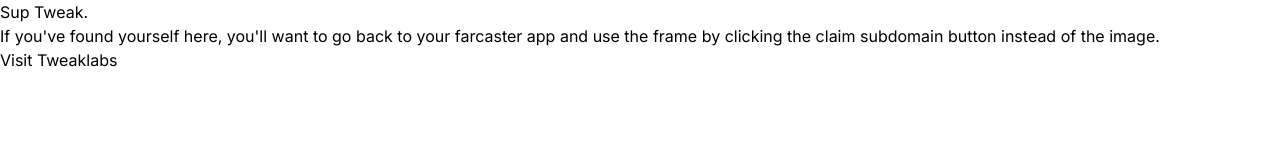
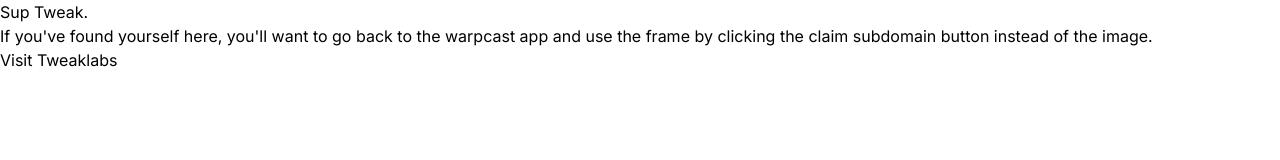
Before and after one commit to brotatdao/tweakframe, a Next.js app: page / in a window 1280 px wide. Shown: the top 160 px of the page. Built offline with nearby package versions, Linux system fonts and the light colour scheme.

Commit message:
landing content

```diff
--- a/app/page.tsx
+++ b/app/page.tsx
@@ -3,7 +3,7 @@
     <div className="flex items-center justify-center min-h-screen bg-gray-100">
       <div className="text-center p-8 bg-white shadow-md rounded-lg border border-gray-200">
         <h1 className="text-2xl md:text-4xl font-bold text-zinc-900 mb-4">Sup Tweak.</h1>
-        <p className="mb-6 text-zinc-600">If you've found yourself here, you'll want to go back to your farcaster app and use the frame by clicking the claim subdomain button instead of the image.</p>
+        <p className="mb-6 text-zinc-600">If you've found yourself here, you'll want to go back to the warpcast app and use the frame by clicking the claim subdomain button instead of the image.</p>
         <a href="https://www.tweaklabs.xyz" className="bg-lime-600 hover:bg-lime-700 text-white font-bold py-2 px-4 rounded transition duration-300">
           Visit Tweaklabs
         </a>
```
